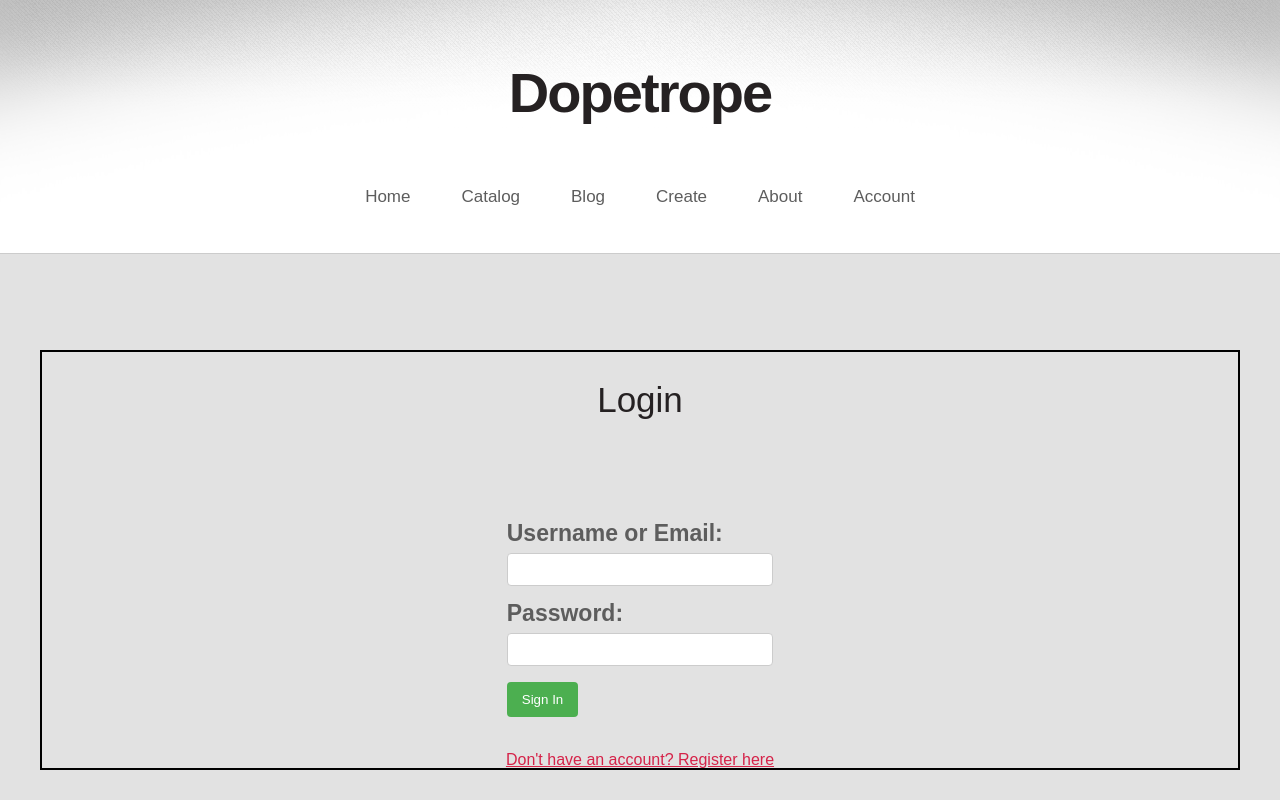
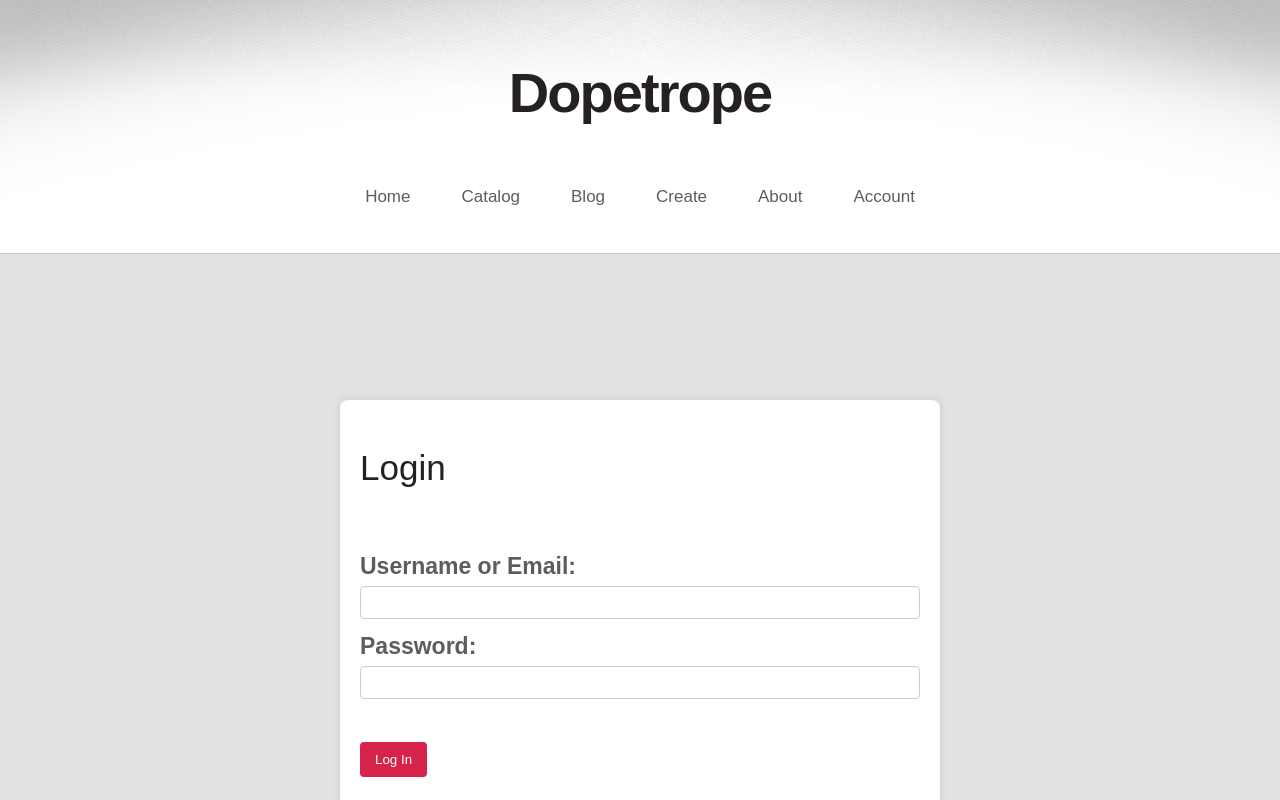
Before and after one commit to vaninaNina/react-js-project, a React (Vite) app in the folder client/: page /login in a window 1280 px wide. Shown: the top 800 px of the page. Built offline with nearby package versions, Linux system fonts and the light colour scheme.

Commit message:
css update of login and registration forms

```diff
--- a/client/src/components/createNft/Create.jsx
+++ b/client/src/components/createNft/Create.jsx
@@ -1,13 +1,14 @@
 import "../createNft/create.css";
-
+import { create } from "../../services/nftService.js";
 const Create = () => {
-  const createNftSubmitHandler = (e) => {
+  const createNftSubmitHandler = async (e) => {
     e.preventDefault();
 
     // { title, description, price, releaseDate, author, imageUrl } - nftData
     const nftData = Object.fromEntries(new FormData(e.currentTarget));
 
-    console.log(nftData);
+    const result = await create(nftData);
+    console.log(result);
   };
 
   return (
--- a/client/src/components/createNft/create.css
+++ b/client/src/components/createNft/create.css
@@ -35,11 +35,12 @@ textarea {
 }
 
 button {
-  background-color: #4caf50;
+  background-color: #d52349;
   color: #fff;
   padding: 10px 15px;
   border: none;
   border-radius: 4px;
+  position: center;
   cursor: pointer;
 }
 
--- a/client/src/components/login/Login.jsx
+++ b/client/src/components/login/Login.jsx
@@ -24,7 +24,7 @@ const Login = () => {
   };
 
   return (
-    <div className="form">
+    <div className="container">
       <h2>Login</h2>
       <form onSubmit={handleSubmit} className="log-form">
         <label htmlFor="username">Username or Email:</label>
@@ -45,7 +45,7 @@ const Login = () => {
           name="password"
         />
 
-        <button type="submit">{loading ? "Loading..." : "Sign In"}</button>
+        <button type="submit">{loading ? "Loading..." : "Log In"}</button>
       </form>
       <Link to="/register">Don't have an account? Register here</Link>
     </div>
--- a/client/src/components/login/login.css
+++ b/client/src/components/login/login.css
@@ -3,10 +3,10 @@ div.form {
   flex-direction: column;
   gap: 35px;
   align-items: center;
-  border: 2px solid black;
-  border-radius: 0.5;
-  min-width: 350px;
-  min-height: 400px;
+  border: 1px solid black;
+  border-radius: 6px;
+  max-width: 350px;
+  max-height: 400px;
 }
 
 h2 {
@@ -30,11 +30,12 @@ input {
 }
 
 button {
+  margin-top: 2em;
+  margin-bottom: 2em;
   background-color: #d52349;
-  color: #fff;
   padding: 10px 15px;
   border: none;
   border-radius: 4px;
   cursor: pointer;
-  position: center;
+  max-width: 200px;
 }
--- a/client/src/components/register/Register.jsx
+++ b/client/src/components/register/Register.jsx
@@ -4,7 +4,7 @@ import { Link } from "react-router-dom";
 
 const Register = () => {
   return (
-    <div className="form">
+    <div className="container">
       <h2>Register</h2>
       <form className="log-form">
         <label htmlFor="username">Username or Email:</label>
```
Also changed, not shown: 1 other file (tests, documents, lock files or other folders).
